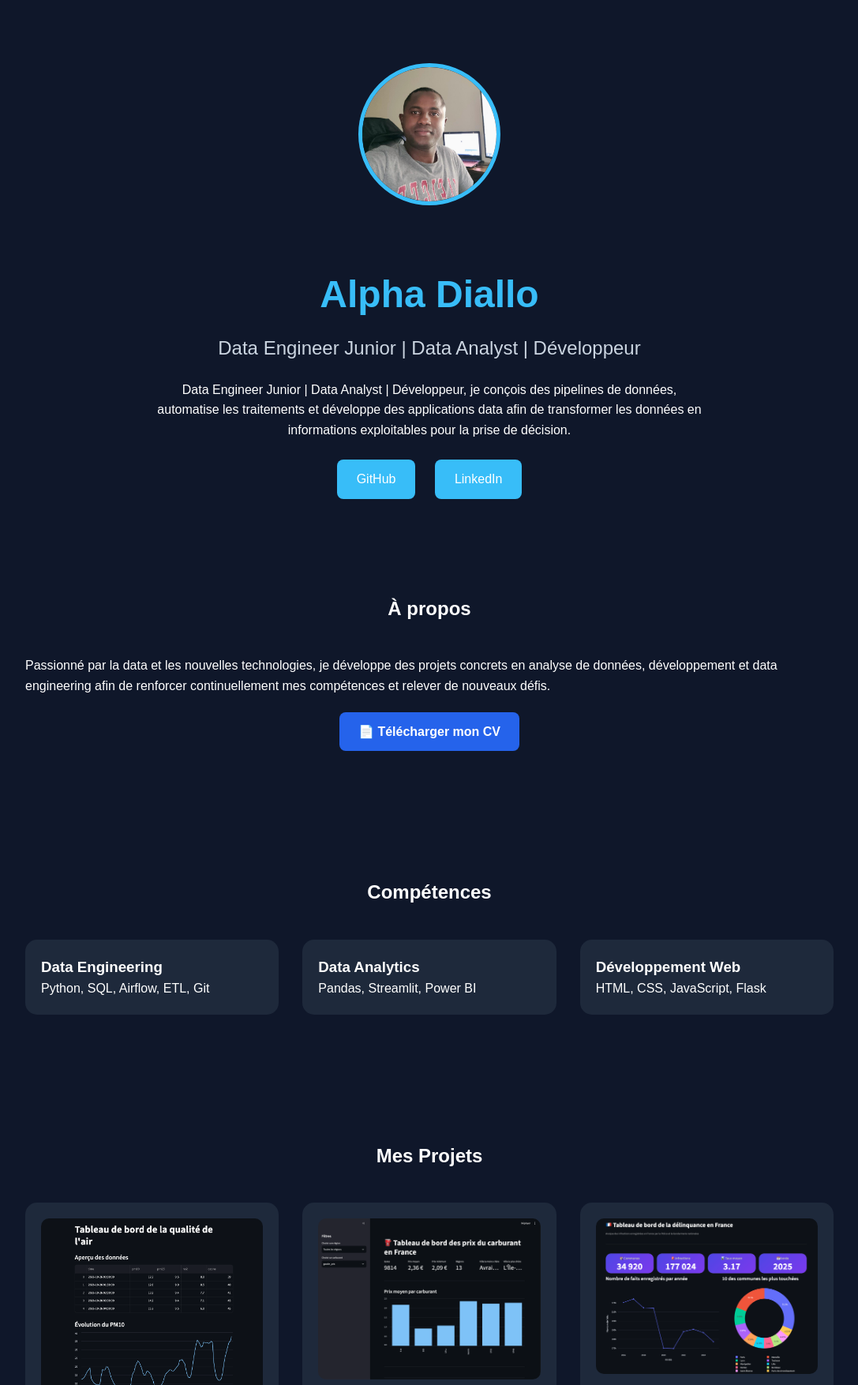
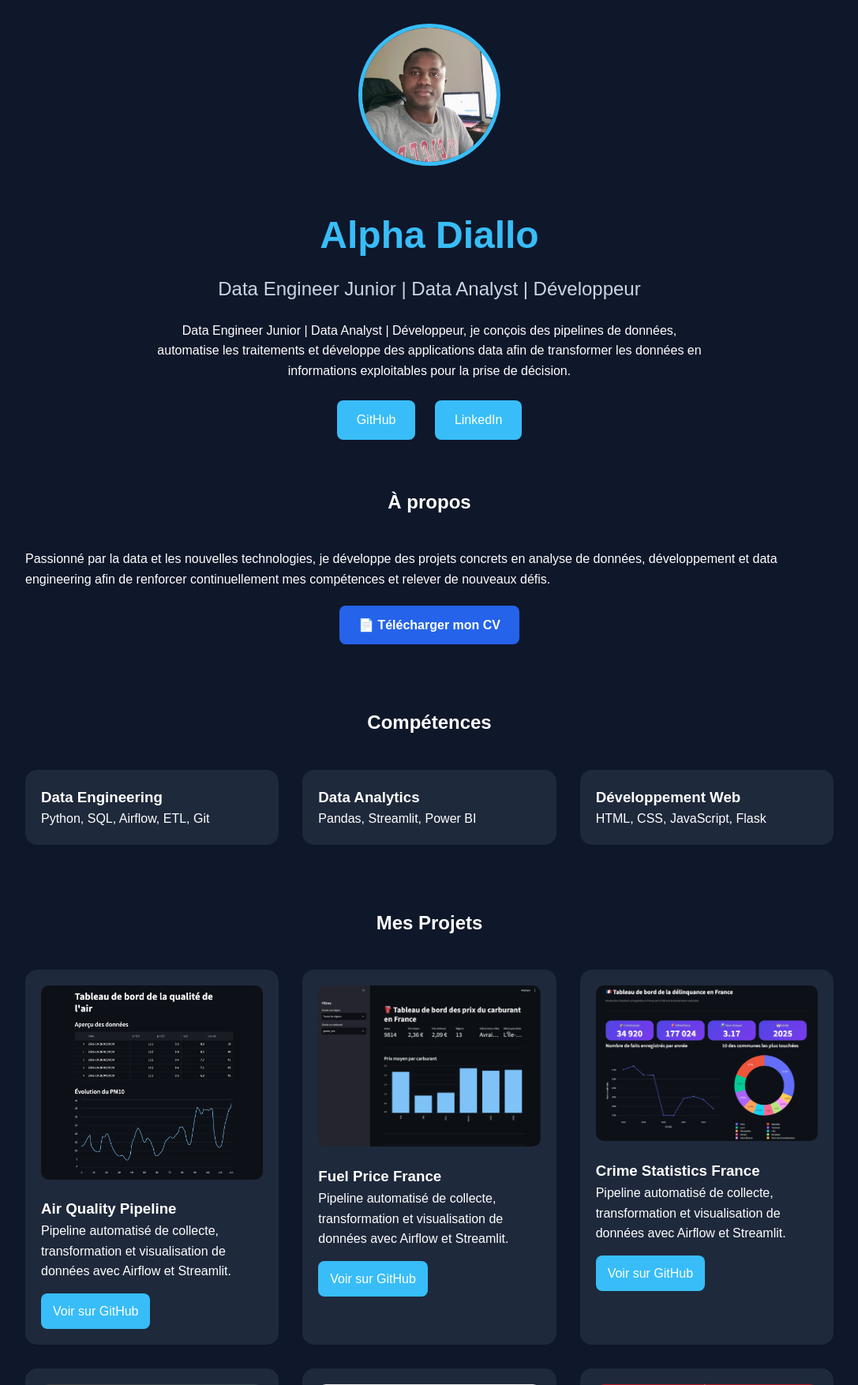
Before and after one commit to Alpha38diallo/portfolio-alpha, a Flask app: page / in a window 1280 px wide. Shown: the part 118-1872 px from the top of the page at 79% size, without its empty margins (96-1183 px from the left). Run offline with Flask 3, Linux system fonts and the light colour scheme.

Commit message:
Improve portfolio layout and fix navigation links

```diff
--- a/static/css/style.css
+++ b/static/css/style.css
@@ -47,7 +47,7 @@ nav a {
 }
 
 .hero {
-    padding: 40px 10%;
+    padding: 20px 10%;
     text-align: center;
 }
 .hero h2 {
@@ -62,7 +62,7 @@ nav a {
     border-radius: 50%;
     object-fit: cover;
     border: 5px solid #38bdf8;
-    margin: 80px auto 25px auto;
+    margin: 30px auto 20px auto;
     display: block;
 }
 
@@ -98,7 +98,7 @@ nav a {
 }
 
 section {
-    padding: 80px 10%;
+    padding: 40px 10%;
 }
 
 h2 {
@@ -186,3 +186,9 @@ footer {
     background-color: #1d4ed8;
     transform: translateY(-2px);
 }
+#about,
+#skills,
+#projects,
+#contact {
+    scroll-margin-top: 90px;
+}
```
